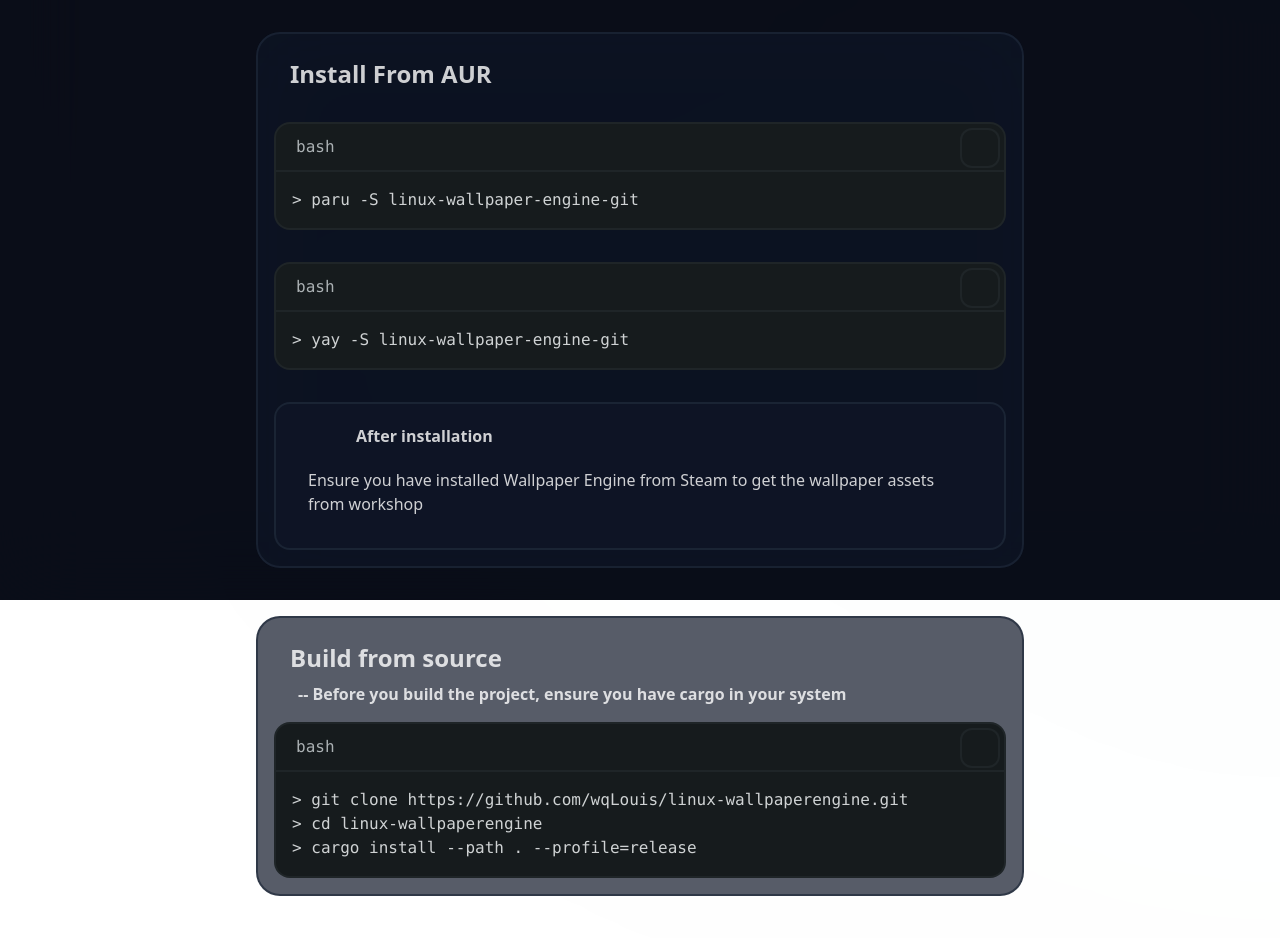
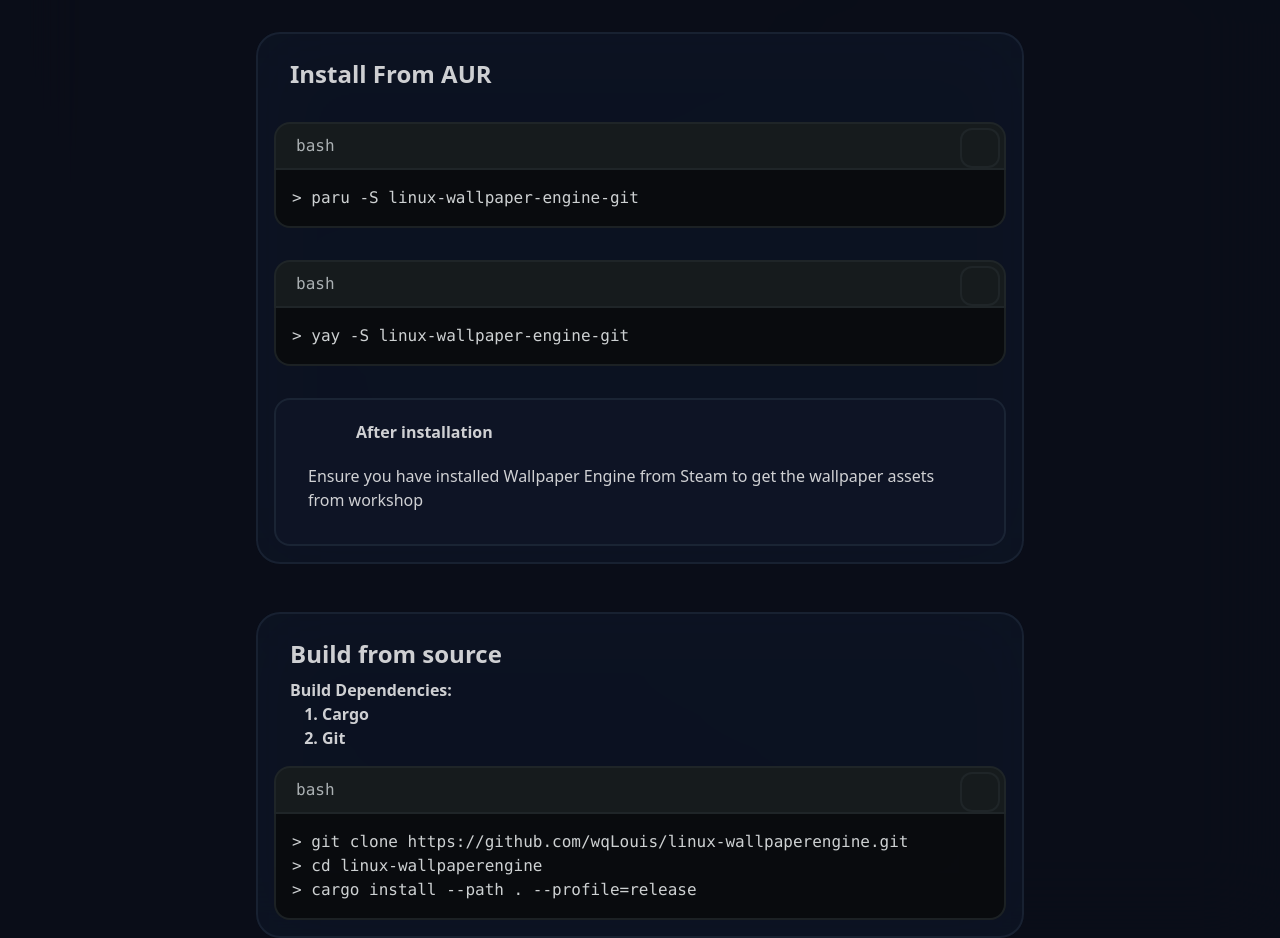
Before and after one commit to wqLouis/wqlouis.github.io, a SvelteKit app: page /projects/linux-wallpaper-engine in a window 1280 px wide. Shown: the part 1000-1938 px from the top of the page. Before the commit the page ends 1896 px from the top, so only its background shows below. Built offline with nearby package versions, Linux system fonts and the light colour scheme; what @iconify/tailwind4 would draw is missing.

Commit message:
feat(lwe/code_block): added indicator for copy btn

```diff
--- a/src/routes/projects/linux-wallpaper-engine/+page.svelte
+++ b/src/routes/projects/linux-wallpaper-engine/+page.svelte
@@ -27,15 +27,10 @@
 		};
 	});
 
-	let installState = 'arch';
-
-	// Installation
-	onMount(() => {});
-
 	BtnAnimation();
 </script>
 
-<section class="flex h-max w-screen flex-col bg-bg/90">
+<section class="flex h-max w-screen flex-col overflow-clip bg-bg/90">
 	<div
 		class="fixed top-0 left-0 size-[35vw] animate-pulse rounded-full bg-amber-600/60 blur-[100vw] backdrop-blur-2xl"
 		bind:this={cursor}
@@ -87,7 +82,7 @@
 		</div>
 	</section>
 	<section
-		class="z-1 flex h-screen w-full flex-col gap-12 bg-bg/70 pt-28 backdrop-blur-2xl"
+		class="z-1 flex h-max w-full flex-col gap-12 bg-bg/70 pt-28 backdrop-blur-2xl"
 		id="installation"
 	>
 		<div class="mx-auto flex h-max w-6/10 rounded-3xl border-2 border-border bg-fg p-4 px-6">
@@ -120,9 +115,11 @@
 			class="mx-auto flex h-max w-6/10 flex-col rounded-3xl border-2 border-border/70 bg-fg/70 p-4 backdrop-blur-2xl transition-all"
 		>
 			<span class="mx-4 my-2 text-2xl font-bold text-text/80">Build from source</span>
-			<span class="mx-6 mb-4 font-bold text-text/80"
-				>-- Before you build the project, ensure you have cargo in your system</span
-			>
+			<span class="mx-4 font-bold text-text/80">Build Dependencies:</span>
+			<ul class="mx-12 mb-4 list-decimal font-bold text-text/80">
+				<li>Cargo</li>
+				<li>Git</li>
+			</ul>
 			<CodeBlock
 				lang="bash"
 				lines={[
--- a/src/routes/projects/linux-wallpaper-engine/code_block.svelte
+++ b/src/routes/projects/linux-wallpaper-engine/code_block.svelte
@@ -4,25 +4,54 @@
 	export let lang: string = '';
 	export let lines: Array<string> = [];
 
+	let copyBtn: HTMLElement;
+	let copyBtnIcon: HTMLElement;
+
 	let copyHandler = () => {
 		navigator.clipboard.writeText(lines.join('\n'));
 	};
+
+	onMount(() => {
+		const onclickHander = () => {
+			copyBtnIcon.classList.toggle('icon-[heroicons--check-20-solid]', true);
+			copyBtnIcon.classList.toggle('icon-[heroicons--square-2-stack-16-solid]', false);
+		};
+
+		const mouseLeaveHandler = () => {
+			copyBtnIcon.classList.toggle('icon-[heroicons--check-20-solid]', false);
+			copyBtnIcon.classList.toggle('icon-[heroicons--square-2-stack-16-solid]', true);
+		};
+
+		copyBtn.addEventListener('click', onclickHander);
+		copyBtn.addEventListener('mouseleave', mouseLeaveHandler);
+
+		return () => {
+			copyBtn.removeEventListener('click', onclickHander);
+			copyBtn.removeEventListener('mouseleave', mouseLeaveHandler);
+		};
+	});
 </script>
 
-<div class="flex flex-col rounded-2xl border-2 border-mist-800/80 bg-mist-900">
-	<div class="flex h-12 border-b-2 border-mist-800/80 p-1">
+<div class="flex flex-col gap-0">
+	<div class="flex h-12 rounded-t-2xl border-2 border-mist-800/80 bg-mist-900 p-1">
 		<span class="pointer-events-none my-auto pl-4 font-mono font-medium text-mist-300/80">
 			{lang}
 		</span>
 		<button
 			title="Copy"
 			onclick={copyHandler}
+			bind:this={copyBtn}
 			class="ml-auto flex size-10 cursor-pointer rounded-xl border-2 border-mist-800/80 bg-mist-900 transition-all hover:brightness-125"
 		>
-			<span class="m-auto icon-[heroicons--square-2-stack-16-solid] size-6 text-mist-300/80"></span>
+			<span
+				class="m-auto icon-[heroicons--square-2-stack-16-solid] size-6 text-mist-300/80"
+				bind:this={copyBtnIcon}
+			></span>
 		</button>
 	</div>
-	<div class="p-4 font-mono font-medium text-mist-200/90">
+	<div
+		class="rounded-b-2xl border-x-2 border-b-2 border-mist-800/80 bg-mist-950/80 p-4 font-mono font-medium text-mist-200/90"
+	>
 		{#each lines as code}
 			<span> &gt {code}</span><br />
 		{/each}
```
